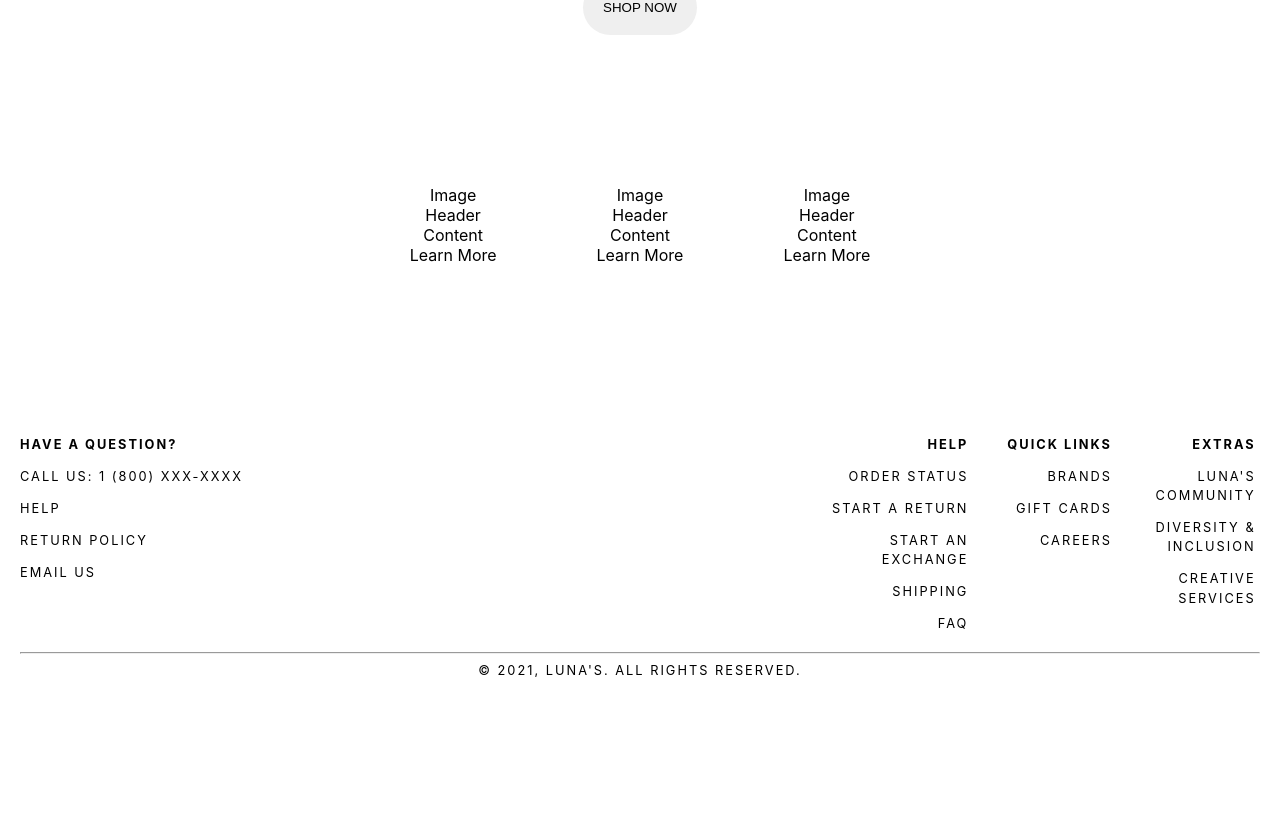
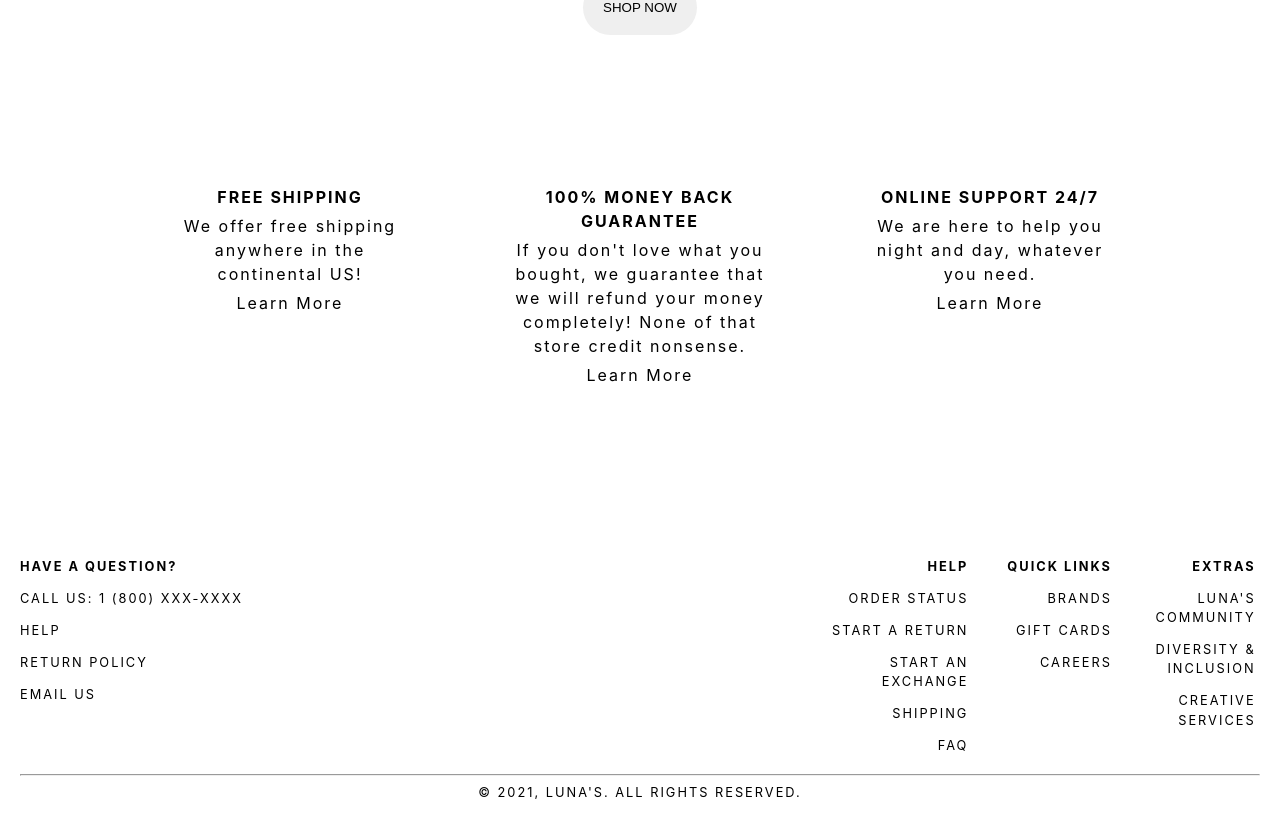
Before and after one commit to ablizben/lunas-online-store, a React (Create React App) app: page / in a window 1280 px wide. Shown: the part 942-1764 px from the top of the page. Before the commit the page ends 1642 px from the top, so only its background shows below. Built offline with nearby package versions, Linux system fonts and the light colour scheme.

Commit message:
adding content to card component

```diff
--- a/src/App.css
+++ b/src/App.css
@@ -80,14 +80,17 @@
   min-width: 160px;
   box-shadow: 0px 8px 16px 0px rgba(0, 0, 0, 0.2);
   z-index: 1;
+  width: 65%;
 }
 
 /* Links inside the dropdown */
 .dropdown-content a {
   color: black;
-  padding: 12px 16px;
   text-decoration: none;
   display: block;
+  text-align: center;
+  width: 100%;
+  padding-top: 10px;
 }
 
 /* Change color of dropdown links on hover */
@@ -127,10 +130,28 @@
   flex-direction: column;
   margin-top: 100px;
   padding: 50px;
+  max-width: 250px;
+  letter-spacing: 2px;
+  line-height: 1.5;
 }
 
 .card-content {
   justify-content: center;
+}
+
+.card-header {
+  font-weight: 700;
+  text-transform: uppercase;
+  margin-bottom: 5px;
+}
+
+.card-body {
+  margin-bottom: 5px;
+}
+
+.card-link:hover {
+  text-decoration: underline;
+  cursor: pointer;
 }
 
 .bottom-body {
--- a/src/components/Body.js
+++ b/src/components/Body.js
@@ -1,10 +1,11 @@
-import React from "react";
+import React  from "react";
 import Card from './Card';
+import content from "./content";
+
 
 
 
 const Body = () => {
-
 
     return (
         <div className="body">
@@ -13,9 +14,9 @@ const Body = () => {
             <button className="back-in-stock-btn">Shop Now</button>
         </div>
         <div className="bottom-body">
-            <Card />
-            <Card />
-            <Card />
+            {content.map(card => {
+                return <Card card={card} key ={card.id} />;
+            })}
         </div>
         </div>
     );
--- a/src/components/Card.js
+++ b/src/components/Card.js
@@ -1,19 +1,18 @@
 import React from "react";
 
-
-
-const Card = () => {
+const Card = (props) => {
 
 
     return (
         <div className="card">
             <div className="card-content">
-                <div className="card-image">Image</div>
-                <div className="card-header">Header</div>
-                <div className="card-body">Content</div>
-                <div className="card-link">Learn More</div>
+                <div className="card-image"><i class="fas fa-shipping-fast"></i></div>
+                <div className="card-header">{props.card.header}</div>
+                <div className="card-body">{props.card.content}</div>
+                <div className="card-link">{props.card.link}</div>
             </div>
         </div>
+
     );
     }
 
--- /dev/null
+++ b/src/components/content.js
@@ -0,0 +1,23 @@
+
+const content = [
+    {
+        id: 1,
+        header: "Free Shipping",
+        content: "We offer free shipping anywhere in the continental US!",
+        link: "Learn More"
+    },
+    {
+        id: 2,
+        header: "100% Money Back Guarantee",
+        content: "If you don't love what you bought, we guarantee that we will refund your money completely! None of that store credit nonsense.",
+        link: "Learn More"
+    },
+    {
+        id: 3,
+        header: "Online Support 24/7",
+        content: "We are here to help you night and day, whatever you need.",
+        link: "Learn More"
+    },
+];
+
+export default content;
```
